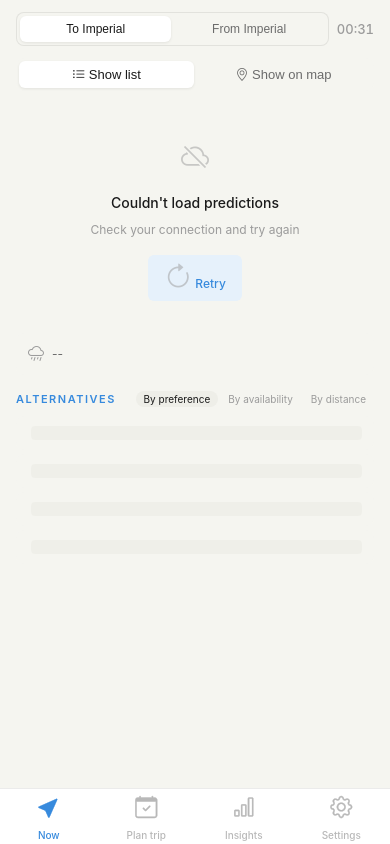
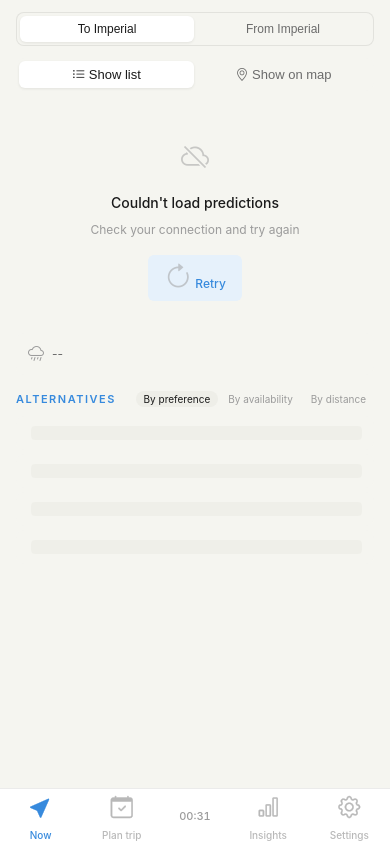
Before and after one commit to ferdipn4/DoorToDock, a Flask app: page /go in a window 390 px wide. Run offline with Flask 3, Linux system fonts and the light colour scheme; some libraries are stand-ins or nearby versions.

Commit message:
feat: move clock from Go page into navigation bars (topbar + bottom nav)
Clock now shows on all pages — right side of desktop topbar and
centered in mobile bottom nav between Plan trip and Insights.

Co-Authored-By: Claude Opus 4.6 <noreply@anthropic.com>

```diff
--- a/webapp/static/css/style.css
+++ b/webapp/static/css/style.css
@@ -178,6 +178,27 @@ body {
   font-weight: 500;
   border-bottom-color: var(--info);
   border-radius: 0;
+}
+
+/* Nav clock */
+.nav-clock {
+  margin-left: 16px;
+  font-size: 13px;
+  font-weight: 500;
+  color: var(--text-tertiary);
+  font-variant-numeric: tabular-nums;
+  white-space: nowrap;
+}
+
+.bottom-nav-clock {
+  display: flex;
+  align-items: center;
+  justify-content: center;
+  font-size: 11px;
+  font-weight: 500;
+  color: var(--text-tertiary);
+  font-variant-numeric: tabular-nums;
+  min-width: 40px;
 }
 
 @media (min-width: 768px) {
--- a/webapp/static/js/go.js
+++ b/webapp/static/js/go.js
@@ -61,7 +61,6 @@ document.addEventListener('DOMContentLoaded', () => {
     setupPlanForms();
     setupSortButtons();
     setupMobileViewToggle();
-    startClock();
     switchState();
     initDesktopMap();
     window.addEventListener('resize', onResize);
@@ -78,18 +77,6 @@ function handleDeepLink() {
     // Keep timing param in URL for nav active state
 
     syncToggleUI();
-}
-
-// -- Clock --
-function startClock() {
-    const el = document.getElementById('go-clock');
-    if (!el) return;
-    const tick = () => {
-        const now = new Date();
-        el.textContent = now.toLocaleTimeString('en-GB', { hour: '2-digit', minute: '2-digit' });
-    };
-    tick();
-    setInterval(tick, 10000);
 }
 
 // -- Auto-detect direction: before noon -> To Imperial, after -> From Imperial --
--- a/webapp/templates/base.html
+++ b/webapp/templates/base.html
@@ -45,6 +45,7 @@
                     <i class="bi bi-gear"></i> Settings
                 </a>
             </div>
+            <span class="nav-clock" id="nav-clock-desktop"></span>
         </nav>
 
         <!-- Main Content -->
@@ -63,6 +64,7 @@
             <i class="bi bi-calendar-check"></i>
             <span>Plan trip</span>
         </a>
+        <span class="bottom-nav-clock" id="nav-clock-mobile"></span>
         <a href="/insights" class="bottom-nav-item {% if active_tab == 'insights' %}active{% endif %}">
             <i class="bi bi-bar-chart"></i>
             <span>Insights</span>
@@ -75,6 +77,18 @@
 
     <!-- Leaflet JS -->
     <script src="https://unpkg.com/leaflet@1.9.4/dist/leaflet.js"></script>
+    <!-- Nav clock -->
+    <script>
+    (function() {
+        var els = [document.getElementById('nav-clock-desktop'), document.getElementById('nav-clock-mobile')];
+        function tick() {
+            var t = new Date().toLocaleTimeString('en-GB', { hour: '2-digit', minute: '2-digit' });
+            els.forEach(function(el) { if (el) el.textContent = t; });
+        }
+        tick();
+        setInterval(tick, 10000);
+    })();
+    </script>
     {% block scripts %}{% endblock %}
 </body>
 </html>
--- a/webapp/templates/go.html
+++ b/webapp/templates/go.html
@@ -13,7 +13,6 @@
                 <button class="ds-segmented-btn active" id="btn-to">To Imperial</button>
                 <button class="ds-segmented-btn" id="btn-from">From Imperial</button>
             </div>
-            <span class="go-clock" id="go-clock"></span>
         </div>
 
         <!-- Mobile: list/map view toggle (Now mode only) -->
@@ -395,16 +394,6 @@
     display: flex;
     gap: 8px;
     margin-bottom: 12px;
-    align-items: center;
-}
-
-.go-clock {
-    margin-left: auto;
-    font-size: 13px;
-    font-weight: 500;
-    color: var(--text-tertiary);
-    font-variant-numeric: tabular-nums;
-    white-space: nowrap;
 }
 
 /* Mobile list/map view toggle */
```
